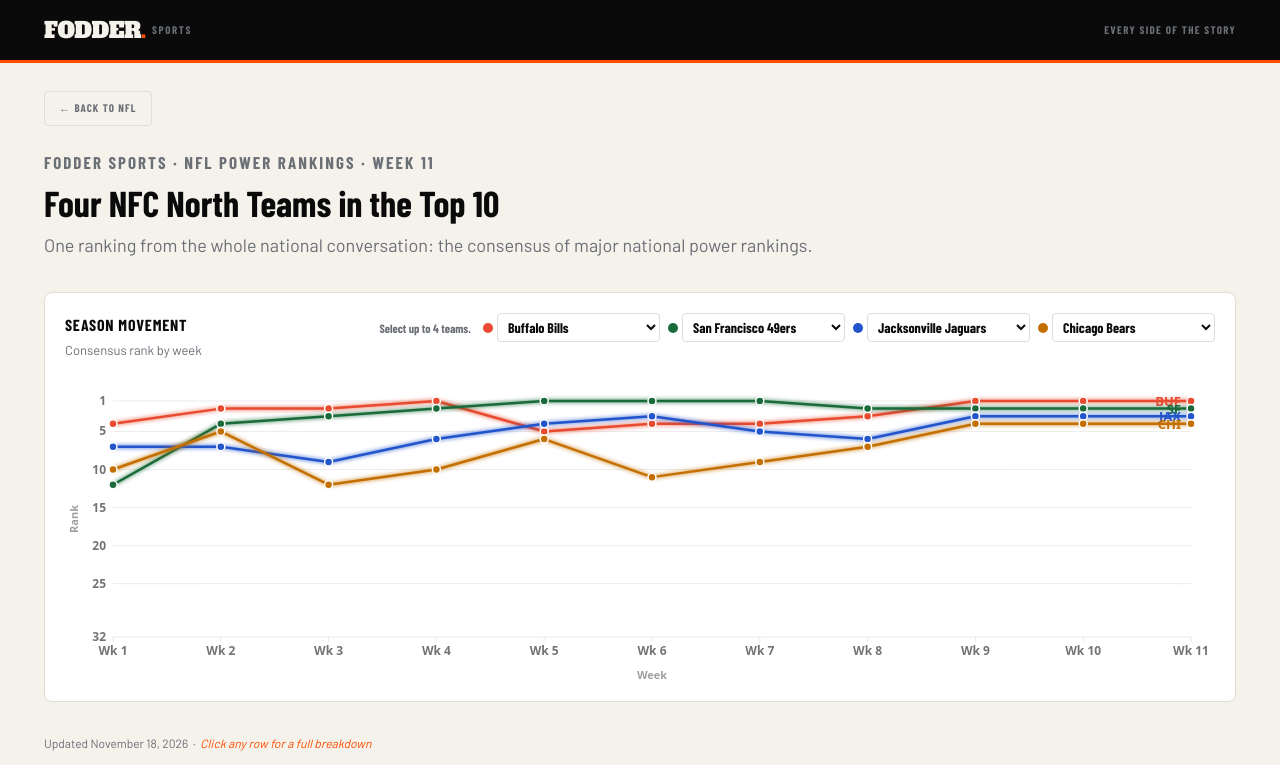
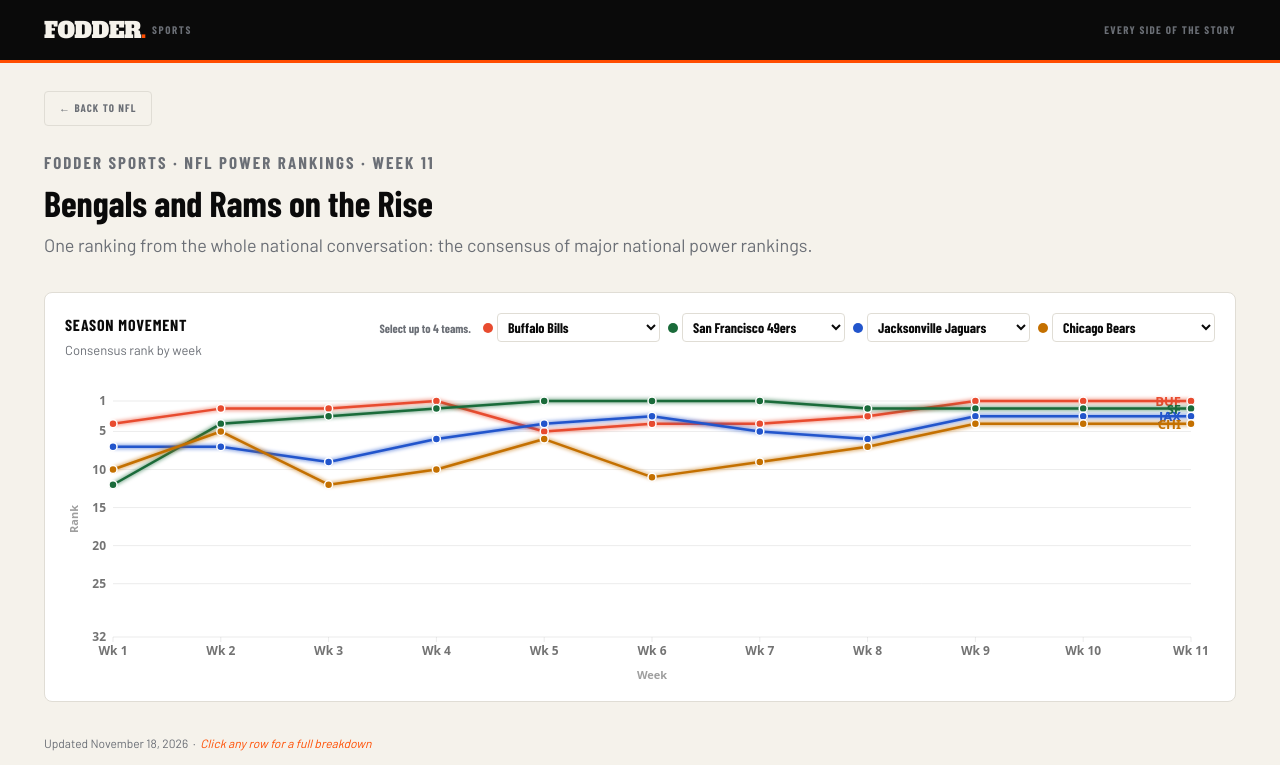
Before and after one commit to connorsheehan50/Fodder-Sports, a plain HTML site: page nfl/power-rankings.html in a window 1280 px wide. Shown: the top 765 px of the page. Drawn offline with nearby package versions, Linux system fonts and the light colour scheme; a web font is replaced by a local one.

Commit message:
Retitle Week 11 power rankings: Bengals and Rams on the Rise
The Week 11 page was still carrying Week 10's NFC North headline.

Co-Authored-By: Claude Opus 5.5 <noreply@anthropic.com>
Claude-Session: https://claude.ai/code/session_01CbJ1tjhPdFDBi3nrqztdpD

```diff
--- a/nfl/power-rankings.html
+++ b/nfl/power-rankings.html
@@ -3,7 +3,7 @@
 <head>
   <meta charset="utf-8">
   <meta name="viewport" content="width=device-width, initial-scale=1">
-  <title>Four NFC North Teams in the Top 10 — NFL Power Rankings, Week 11 — Fodder Sports</title>
+  <title>Bengals and Rams on the Rise — NFL Power Rankings, Week 11 — Fodder Sports</title>
   <link rel="stylesheet" href="../css/style.css">
   <style>
     .chart-container {
@@ -347,7 +347,7 @@
 <div class="container" style="padding-top:28px;">
   <a href="index.html" class="back-link">← Back to NFL</a>
   <p style="font-family:var(--font-head);font-size:17px;font-weight:800;letter-spacing:.12em;text-transform:uppercase;color:var(--slate);margin-bottom:6px;">Fodder Sports · NFL Power Rankings · Week 11</p>
-  <h1 style="font-family:var(--font-head);font-size:clamp(24px,4vw,36px);font-weight:700;line-height:1.2;margin-bottom:8px;color:var(--ink);">Four NFC North Teams in the Top 10</h1>
+  <h1 style="font-family:var(--font-head);font-size:clamp(24px,4vw,36px);font-weight:700;line-height:1.2;margin-bottom:8px;color:var(--ink);">Bengals and Rams on the Rise</h1>
   <p class="article-lead">One ranking from the whole national conversation: the consensus of major national power rankings.</p>
 
   <!-- Season chart -->
```
